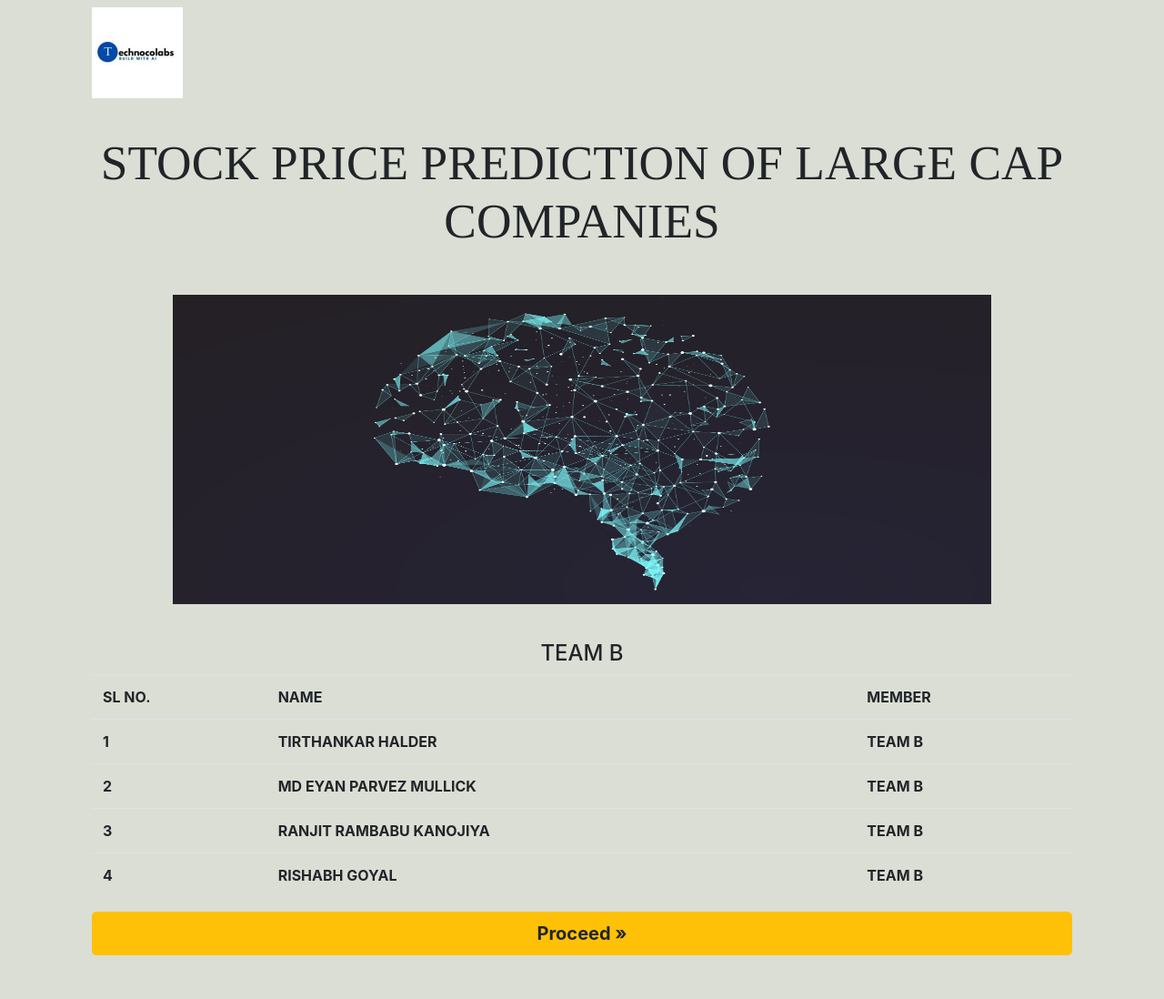
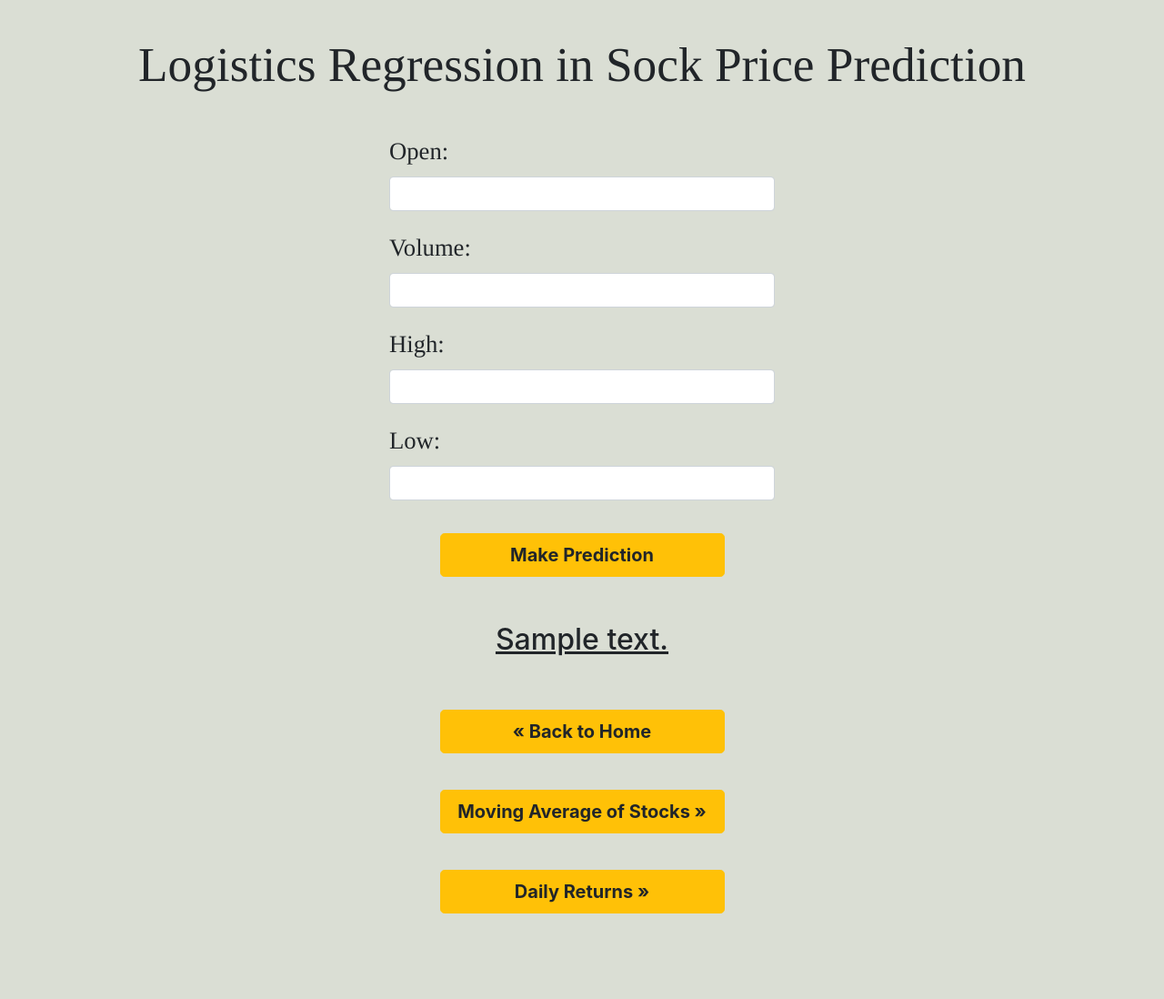
Before and after one commit to Artificial-Incoherence/Deployment, a Flask app: template templates/LogisticRegression.html in a window 1280 px wide. Shown: the whole page at 91% size. After the commit the page ends 1004 px from the top, so only its background shows below. Run offline with Flask 2, Linux system fonts and the light colour scheme; the template is opened without the code that fills it: most values are stand-ins (such as "Sample title", 1, 10 or a date in 2020); lists and menus that the app fills with data are empty; parts of the project's set-up code (start-up, migrations or seed data) failed here and were passed over; some libraries are stand-ins or nearby versions.

Commit message:
Update LogisticRegression.html

```diff
--- a/templates/LogisticRegression.html
+++ b/templates/LogisticRegression.html
@@ -1,4 +1,4 @@
-<!-- This is GUI for Stock price prediction Application Using Machine Learning Classifer -->
+<!-- This is GUI for Stock Prediction Application Using Machine Learning Classifer -->
 
 <!DOCTYPE html>
 <html>
@@ -9,57 +9,74 @@
 	<link rel="shortcut icon" href="static/images/tlogo.jfif" type="image/x-icon">
 	<link rel="stylesheet" href="https://maxcdn.bootstrapcdn.com/bootstrap/4.5.2/css/bootstrap.min.css">
 </head>
+
 <body style="background-color:#DADED4;">
 <div class="container">
-<div class="navbar">
-            <img class="center" src="static/images/tlogo.jfif" alt="" width="100" height="100">
-<center>
+
 	<p>&nbsp;</p>
-	<h3 style="font-family: times, serif; font-size:40pt;">STOCK PRICE PREDICTION OF LARGE CAP COMPANIES</h3>
+	<form class=" m-auto" action="{{url_for('predict')}} "method="post">
+        <center>
+        <h3 style="font-family: times, serif; font-size:40pt;">Logistics Regression in Sock Price Prediction</h3>
+	<br>
+        </center>
+        <div class="form-group">
+	<center>
+	<table style="padding: 10px; width: 40%">
+            <tr>
+	    </tr>
+	    <tr>
+		<td style="padding: 10px; width: 40%; font-family: times, serif; font-size:20pt;"><label>Open:</label>
+        	<input class="form-control" type="number" name="Open" placeholder=" " required="required"></td>
+            </tr>
+		<tr>
+		<td style="padding: 10px; width: 40%; font-family: times, serif; font-size:20pt;"><label>Volume:</label>
+        	<input class="form-control" type="number" name="Volume" placeholder=" " required="required"></td>
+            </tr>
+		<tr>
+		<td style="padding: 10px; width: 40%; font-family: times, serif; font-size:20pt;"><label>High:</label>
+        	<input class="form-control" type="number" name="High" placeholder=" " required="required"></td>
+            </tr>
+		<tr>
+		<td style="padding: 10px; width: 40%; font-family: times, serif; font-size:20pt;"><label>Low:</label>
+        	<input class="form-control" type="number" name="Low" placeholder=" " required="required"></td>
+            </tr>
+	</table>
+	</center>
+        </div>
+        <!-- Show button -->
+	<center>
+        <div class="button_cont" align="center" style="padding: 10px; width: 30%;">
+	<a class="button_css" href="https://github.com/Artificial-Incoherence/Stock-Price-and-News-Analysis.git" target="_blank" rel="nofollow noopener">
+            <button type="submit" class="btn btn-warning btn-block btn-lg"><strong>Make Prediction </strong></button>
+	</a>
+	</div>
+	</form>
+	</center>
+	<center>
 	<p>&nbsp;</p>
-	<img class="center" src="static/images/2.jpg" alt="" width="900" height="340">
+	<h2><u>{{prediction_text}}</u></h2>
 	<p>&nbsp;</p>
-	<div class="tha">
-                <h4>TEAM B</h4>
-            <table class="table">
-                <tr = id="Name">
+	<div class="button_cont" align="center" style="padding: 10px; width: 30%;">
+	<form class=" m-auto" action="{{url_for('home')}} ">
+	<button type="submit" class="btn btn-warning btn-block btn-lg"><strong>&laquo; Back to Home</a></strong></button>
+	</form>
+	</form>
+	<p>&nbsp;</p>
+	<form class=" m-auto" action="{{url_for('movingaverage')}}">
+	<button type="submit" class="btn btn-warning btn-block btn-lg"><strong>Moving Average of Stocks &raquo;</a></strong></button>
+	</form>
+	</form>
+	<p>&nbsp;</p>
+	<form class=" m-auto" action="{{url_for('dailyreturns')}}">
+	<button type="submit" class="btn btn-warning btn-block btn-lg"><strong>Daily Returns &raquo;</a></strong></button>
+	</form>
+	</div>
+	<p>&nbsp;</p>
+	</center>
+</div>
 
-					<th>SL NO.</th>
-					<th>NAME</th>
-                    <th>MEMBER</th>
-
-                </tr>
-                <tr>
-					<th>1</th>
-                    <th>TIRTHANKAR HALDER </th>
-					  <th>TEAM B</th>
-
-                </tr>
-                <tr>
-					<th>2</th>
-                    <th>MD EYAN PARVEZ MULLICK</th>
-					<th>TEAM B</th>
-                </tr>
-                <tr>
-					<th>3</th>
-                    <th>RANJIT RAMBABU KANOJIYA</th>
-					<th>TEAM B</th>
-
-                </tr>
-                <tr>
-                   <th>4</th>
-                    <th>RISHABH GOYAL</th>
-					<th>TEAM B</th>
-                </tr>
-            </div>
-
-            </table>
-
-<form class=" m-auto" action="{{url_for('Proceed')}}">
-<button type="submit" class="btn btn-warning btn-block btn-lg"><strong>Proceed &raquo;</a></strong></button>
-</form>
-<p>&nbsp;</p>
-</form>
-</div>
+<script src="https://ajax.googleapis.com/ajax/libs/jquery/3.5.1/jquery.min.js"></script>
+<script src="https://cdnjs.cloudflare.com/ajax/libs/popper.js/1.16.0/umd/popper.min.js"></script>
+<script src="https://maxcdn.bootstrapcdn.com/bootstrap/4.5.2/js/bootstrap.min.js"></script>
 </body>
 </html>
```
